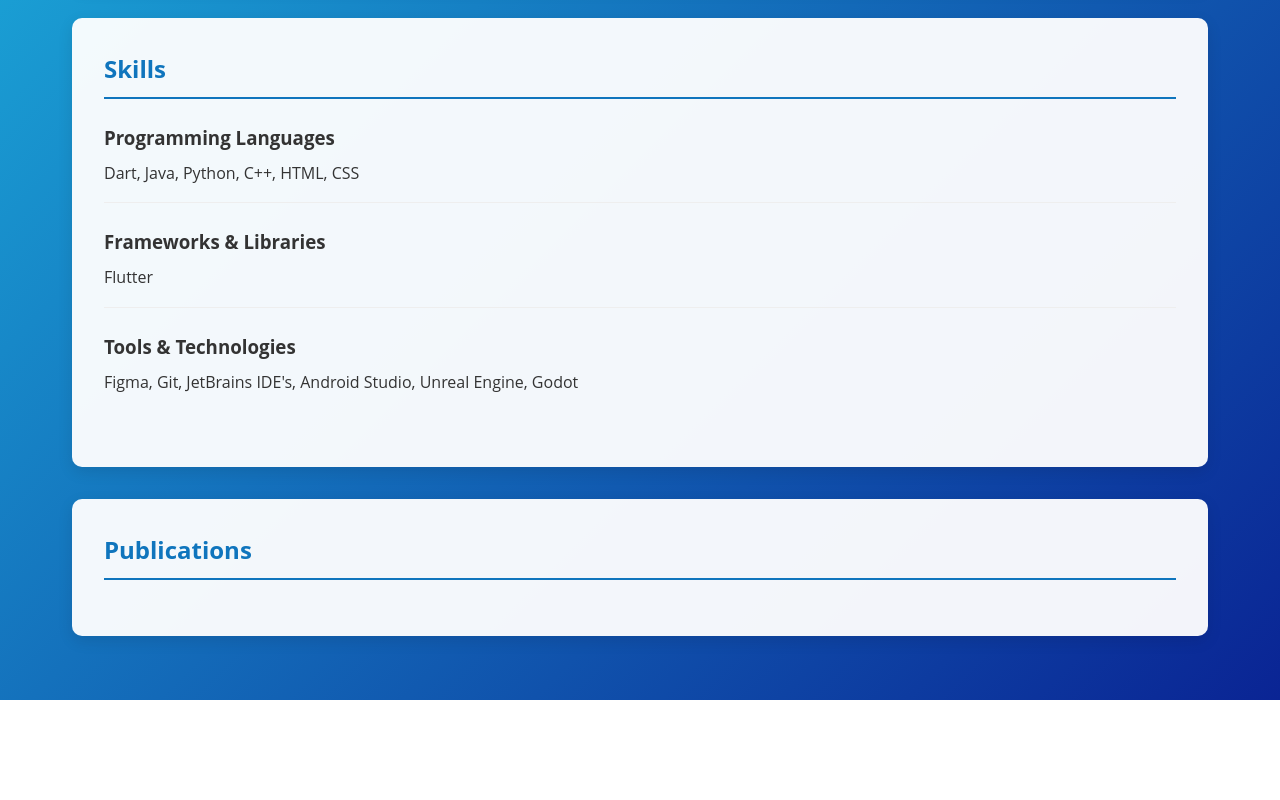
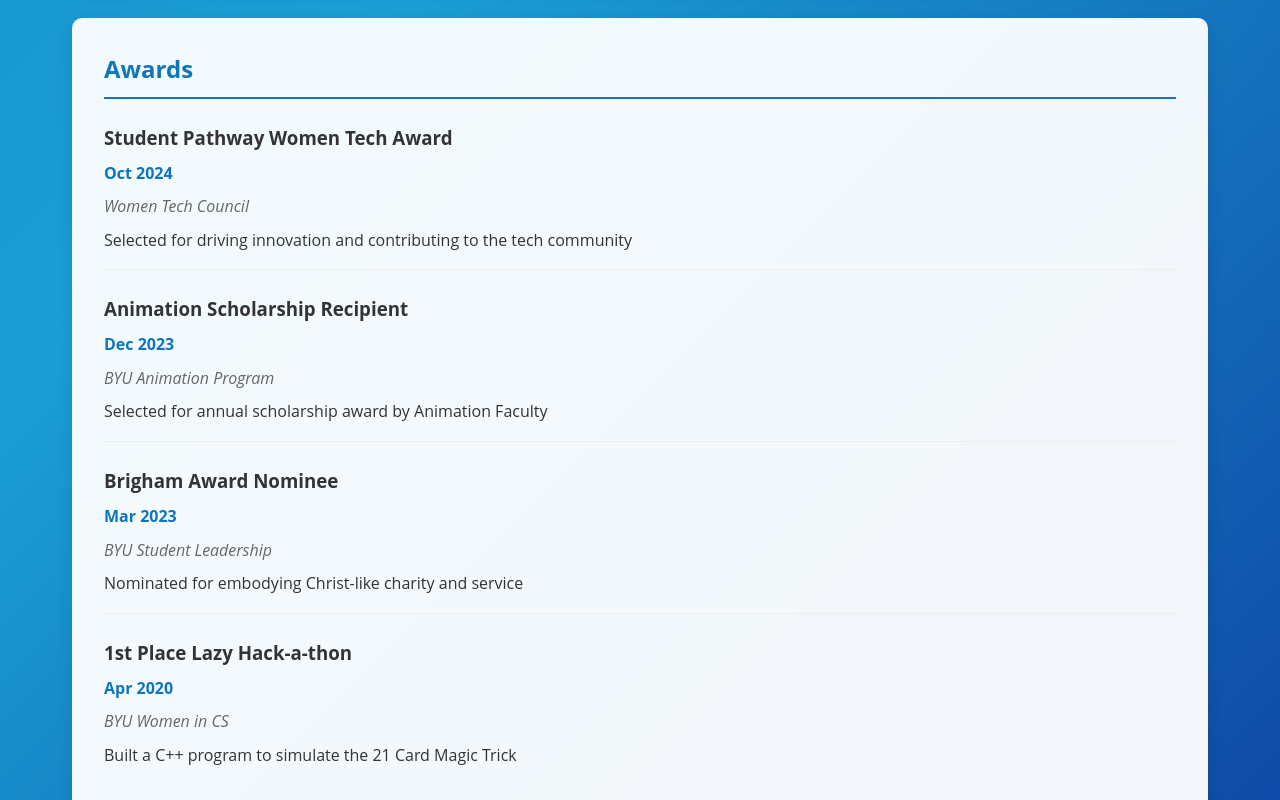
Before and after one commit to imapepsi/imapepsi.github.io, a website: page cv-resume.html in a window 1280 px wide. Shown: the part 2020-2820 px from the top of the page. Before the commit the page ends 2720 px from the top, so only its background shows below. Drawn offline with Linux system fonts and the light colour scheme.

Commit message:
Added award section

```diff
--- a/cv-resume.html
+++ b/cv-resume.html
@@ -81,6 +81,34 @@
     </div>
 
     <div class="cv-section">
+        <h2>Awards</h2>
+        <div class="cv-item">
+            <h3>Student Pathway Women Tech Award</h3>
+            <div class="date">Oct 2024</div>
+            <div class="company">Women Tech Council</div>
+            <p>Selected for driving innovation and contributing to the tech community</p>
+        </div>
+        <div class="cv-item">
+            <h3>Animation Scholarship Recipient</h3>
+            <div class="date">Dec 2023</div>
+            <div class="company">BYU Animation Program</div>
+            <p>Selected for annual scholarship award by Animation Faculty</p>
+        </div>
+        <div class="cv-item">
+            <h3>Brigham Award Nominee</h3>
+            <div class="date">Mar 2023</div>
+            <div class="company">BYU Student Leadership</div>
+            <p>Nominated for embodying Christ-like charity and service</p>
+        </div>
+        <div class="cv-item">
+            <h3>1st Place Lazy Hack-a-thon</h3>
+            <div class="date">Apr 2020</div>
+            <div class="company">BYU Women in CS</div>
+            <p>Built a C++ program to simulate the 21 Card Magic Trick</p>
+        </div>
+    </div>
+
+    <div class="cv-section">
         <h2>Skills</h2>
         <div class="cv-item">
             <h3>Programming Languages</h3>
```
